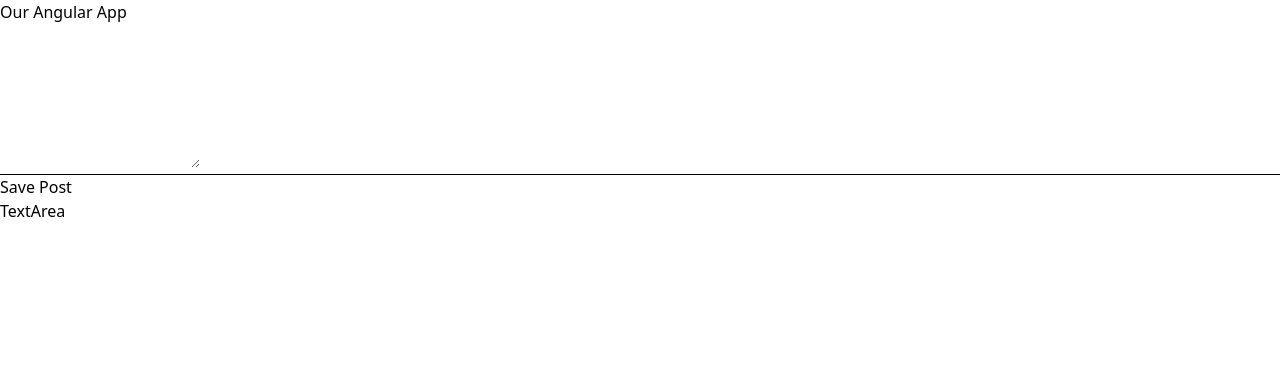
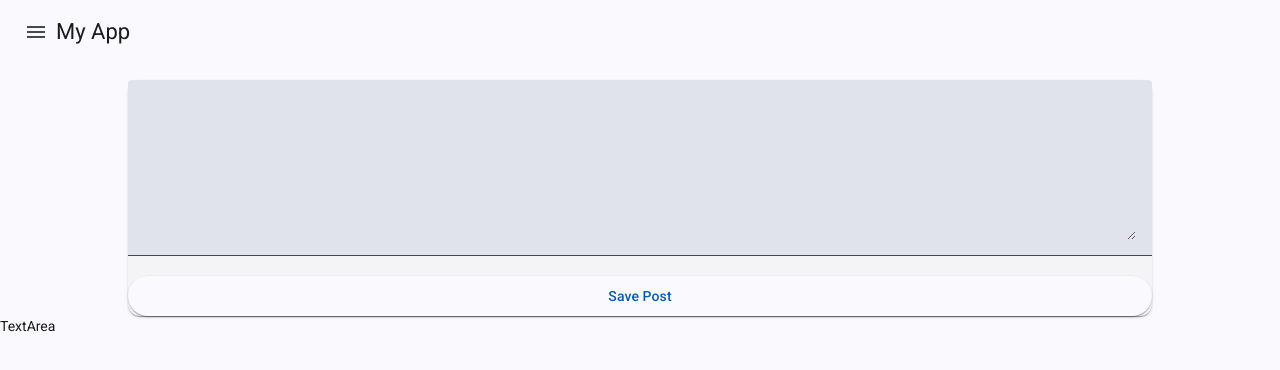
Before and after one commit to rehanulhb/angular_nodejs, an Angular app: page / in a window 1280 px wide. Shown: the top 370 px of the page. Built offline with nearby package versions, Linux system fonts and the light colour scheme.

Commit message:
Adding a Toolbar

```diff
--- a/angular.json
+++ b/angular.json
@@ -25,6 +25,7 @@
               }
             ],
             "styles": [
+              "src/material-theme.scss",
               "src/styles.css"
             ],
             "server": "src/main.server.ts",
--- a/package.json
+++ b/package.json
@@ -24,10 +24,12 @@
   "private": true,
   "packageManager": "npm@10.9.3",
   "dependencies": {
+    "@angular/cdk": "^21.0.5",
     "@angular/common": "^21.0.0",
     "@angular/compiler": "^21.0.0",
     "@angular/core": "^21.0.0",
     "@angular/forms": "^21.0.0",
+    "@angular/material": "^21.0.5",
     "@angular/platform-browser": "^21.0.0",
     "@angular/platform-server": "^21.0.0",
     "@angular/router": "^21.0.0",
--- a/src/app/app.css
+++ b/src/app/app.css
@@ -0,0 +1,3 @@
+main {
+  margin-top: 1rem;
+}
--- a/src/app/app.html
+++ b/src/app/app.html
@@ -1,2 +1,4 @@
-<h1>Our Angular App</h1>
-<app-post-create></app-post-create>
+<app-header></app-header>
+<main>
+  <app-post-create></app-post-create>
+</main>
--- a/src/app/app.ts
+++ b/src/app/app.ts
@@ -1,11 +1,11 @@
 import { Component, signal } from '@angular/core';
 // import { RouterOutlet } from '@angular/router';
 import { PostCreateComponent } from './posts/post-create/post-create.component';
-import { FormsModule } from '@angular/forms';
+import { HeaderComponent } from './header/header.component';
 
 @Component({
   selector: 'app-root',
-  imports: [PostCreateComponent],
+  imports: [PostCreateComponent, HeaderComponent],
   templateUrl: './app.html',
   styleUrl: './app.css',
 })
--- /dev/null
+++ b/src/app/header/header.component.html
@@ -0,0 +1,7 @@
+<mat-toolbar color="primary">
+  <button matIconButton class="example-icon" aria-label="Example icon-button with menu icon">
+    <mat-icon>menu</mat-icon>
+  </button>
+  <span>My App</span>
+  <span class="example-spacer"></span>
+</mat-toolbar>
--- /dev/null
+++ b/src/app/posts/post-create/post-create.component.css
@@ -0,0 +1,19 @@
+.example-form {
+  min-width: 150px;
+  max-width: 500px;
+  width: 100%;
+}
+
+.example-full-width {
+  width: 100%;
+}
+
+mat-card {
+  width: 80%;
+  margin: auto;
+}
+
+mat-form-field,
+textarea {
+  width: 100%;
+}
--- a/src/app/posts/post-create/post-create.component.html
+++ b/src/app/posts/post-create/post-create.component.html
@@ -1,4 +1,8 @@
-<textarea rows="6" [(ngModel)]="enteredValue"></textarea>
-<hr />
-<button (click)="onAddPost()">Save Post</button>
+<mat-card class="flex justify-center">
+  <mat-form-field>
+    <textarea rows="6" matInput [(ngModel)]="enteredValue"></textarea>
+  </mat-form-field>
+  <button mat-raised-button color="primary" (click)="onAddPost()">Save Post</button>
+</mat-card>
+
 <p>{{ newPost }}</p>
--- a/src/index.html
+++ b/src/index.html
@@ -6,7 +6,9 @@
     <base href="/" />
     <meta name="viewport" content="width=device-width, initial-scale=1" />
     <link rel="icon" type="image/x-icon" href="favicon.ico" />
-  </head>
+      <link href="https://fonts.googleapis.com/css2?family=Roboto:wght@300;400;500&display=swap" rel="stylesheet">
+    <link href="https://fonts.googleapis.com/icon?family=Material+Icons" rel="stylesheet">
+</head>
   <body>
     <app-root></app-root>
   </body>
--- /dev/null
+++ b/src/material-theme.scss
@@ -0,0 +1,37 @@
+
+// Include theming for Angular Material with `mat.theme()`.
+// This Sass mixin will define CSS variables that are used for styling Angular Material
+// components according to the Material 3 design spec.
+// Learn more about theming and how to use it for your application's
+// custom components at https://material.angular.dev/guide/theming
+@use '@angular/material' as mat;
+
+html {
+  height: 100%;
+  @include mat.theme((
+    color: (
+      primary: mat.$azure-palette,
+      tertiary: mat.$blue-palette,
+    ),
+    typography: Roboto,
+    density: 0,
+  ));
+}
+
+body {
+  // Default the application to a light color theme. This can be changed to
+  // `dark` to enable the dark color theme, or to `light dark` to defer to the
+  // user's system settings.
+  color-scheme: light;
+
+  // Set a default background, font and text colors for the application using
+  // Angular Material's system-level CSS variables. Learn more about these
+  // variables at https://material.angular.dev/guide/system-variables
+  background-color: var(--mat-sys-surface);
+  color: var(--mat-sys-on-surface);
+  font: var(--mat-sys-body-medium);
+
+  // Reset the user agent margin.
+  margin: 0;
+  height: 100%;
+}
```
Also changed, not shown: src/app/header/header.component.ts (added, +11 -0 lines), src/app/posts/post-create/post-create.component.ts (+6 -1 lines), 1 other file (tests, documents, lock files or other folders).
